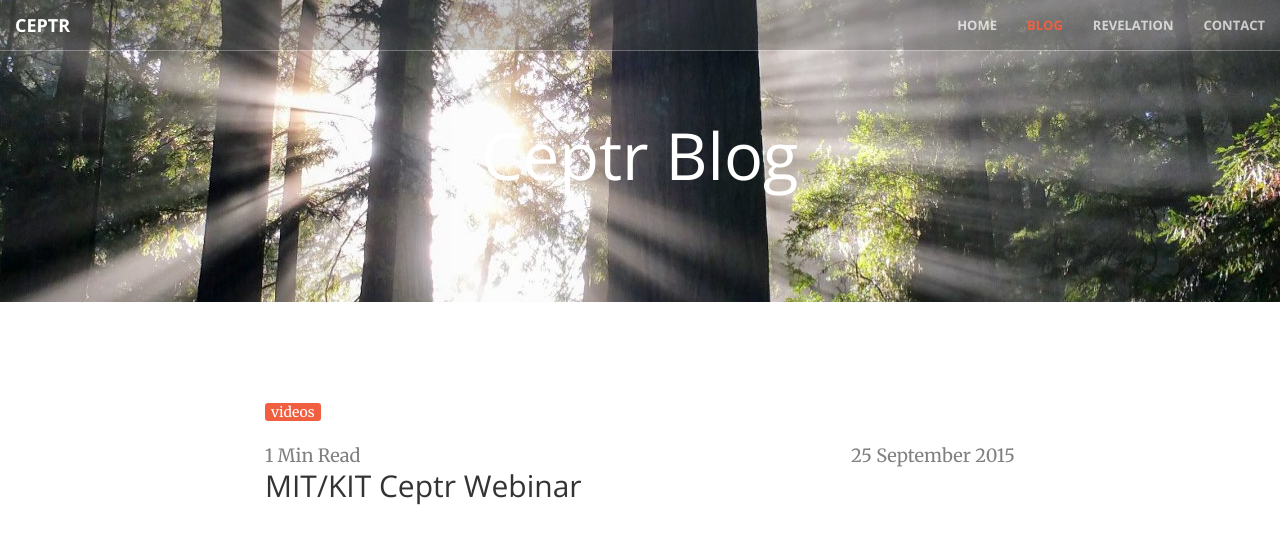
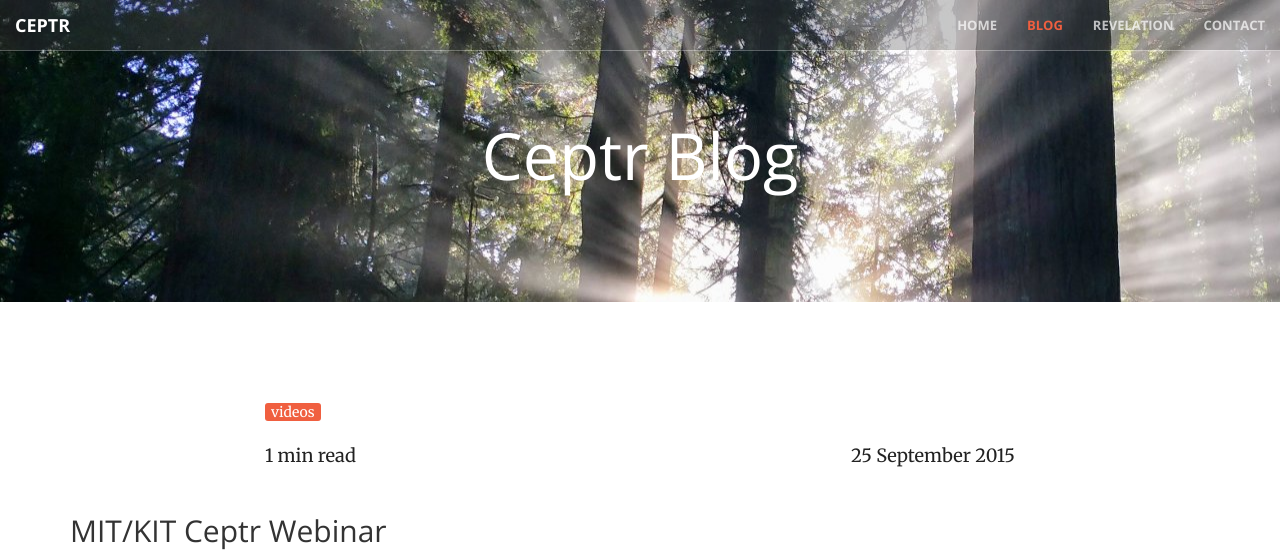
Before and after one commit to metacurrency/ceptr-org, a Jekyll site: the page built from _posts/2015-09-24-mitkit-ceptr-webinar.html, in a window 1280 px wide and 1400 px high. Shown: the top 555 px of the window. Built offline with Jekyll 4.4.1, drawn with Linux system fonts in a browser that asks for light colours; comment, search, counter and statistics services are not loaded; grey boxes are pictures that could not be loaded.

Commit message:
blog post headers

```diff
--- a/_includes/css/custom.css
+++ b/_includes/css/custom.css
@@ -6,29 +6,15 @@
 .std-page {
   color: #fff;
   background-image: url(/images/banner.jpg);
-  background-position: center;
 }
 
-/* Home Page Header text-shadow: 2px 2px #CCC;
-
-
-.fisshy {
-    background: rgba(76, 76, 76, .3);
-    display: inline-block;
-    padding: .2em .3em;
-    border-radius: 12px;
-}*/
-
+/* Home Page Header */
 header .header-content .header-content-inner p.header-text {
+  text-shadow: 2px 2px #CCC;
   font-size: 250%;
   line-height: 1.5;
-  font-weight: bold;
-  background: rgba(220, 220, 220, .3);
-  color: #222;
-  padding: .5em 0;
-  border-radius: 22px;
+  color: #555;
 }
-
 
 /* WHITEPAPER STYLES */
 .whitepaper div.authors {
@@ -56,11 +42,10 @@
   margin-right: auto;
 }
 section#blog h2.section-heading {
-  padding-bottom: 1.5em;
+  margin: 1.5em 0;
 }
 section#blog post-meta.tags {
   display: block;
-  text-align: left;
   margin-bottom: 1.5em;
 }
 section#blog span.tag {
@@ -71,10 +56,11 @@
   padding: 0 6px 0 6px;
 }
 section#blog post-meta.post-date, section#blog post-meta.read-time {
-  color: grey;
-  bottom-margin: 20px;
-  text-transform: capitalize;
+  color: #222;
   font-size: 130%;
+}
+div#disqus_thread {
+  margin-top: 5em;
 }
 /* section#blog post-meta.tags::before {
   content: "Tags:";
```
